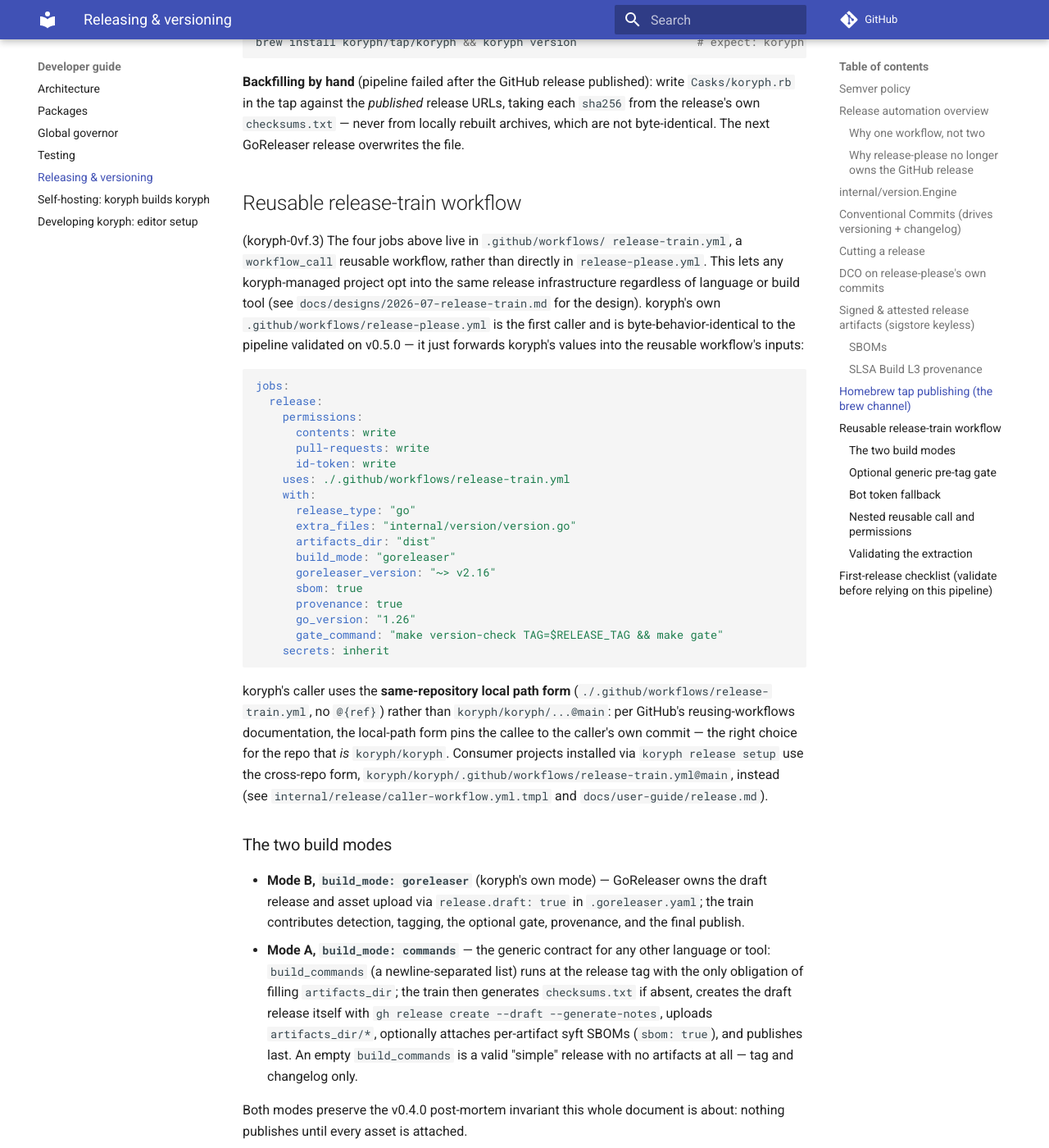
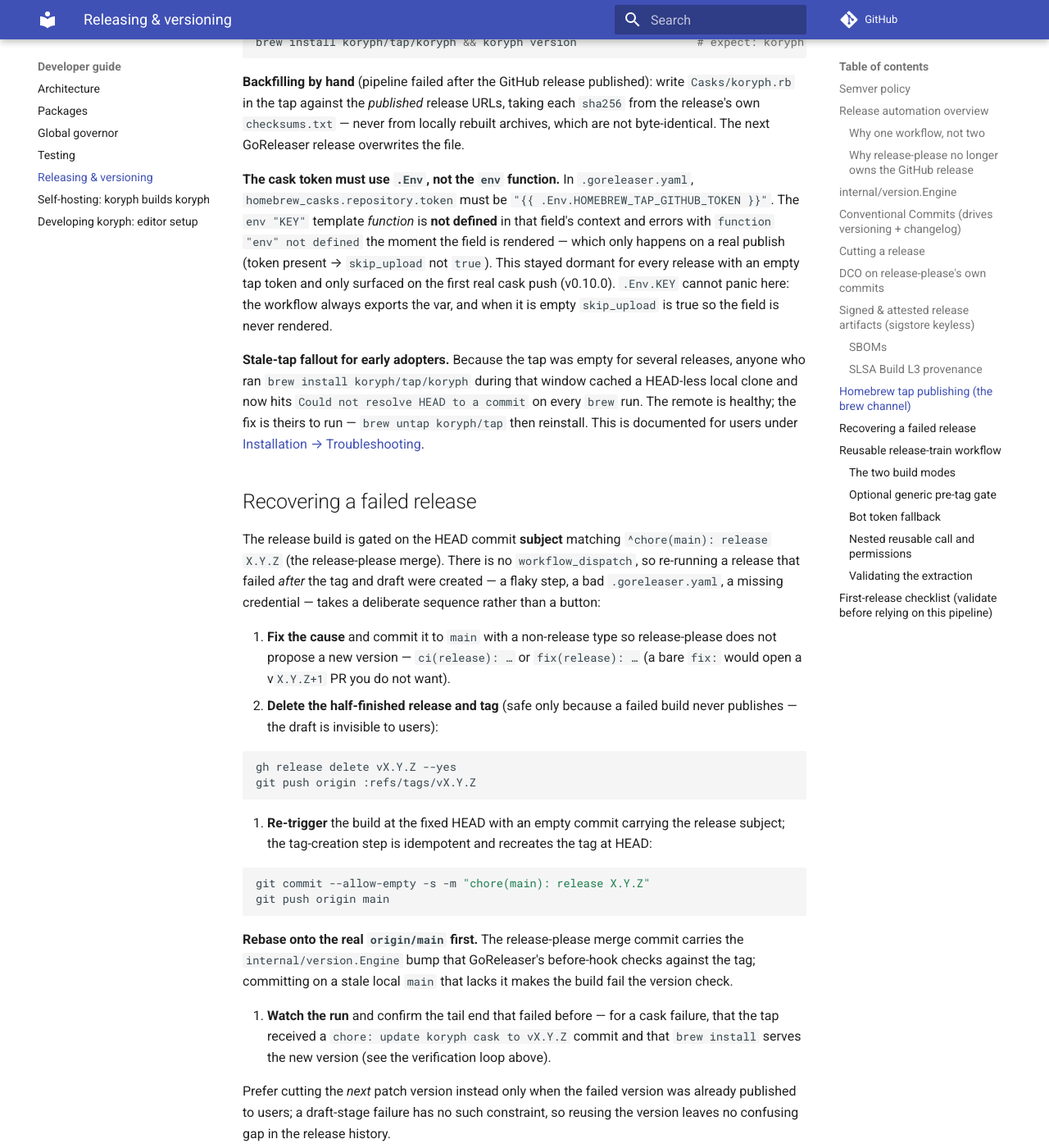
Before and after one commit to koryph/koryph, an MkDocs documentation site: the page built from docs/developer-guide/releasing.md, in a window 1280 px wide and 1400 px high, scrolled down 8355 px. Shown: the whole window at 82% size. Built offline with MkDocs 1.6.1 and Material for MkDocs 9.7.7, drawn with Linux system fonts in a browser that asks for light colours; comment, search, counter and statistics services are not loaded.

Commit message:
docs(releasing): document release recovery + the cask token gotcha
Capture what the v0.10.0 incident taught, so it lives in the repo and not
just in operator memory:

- The cask token must use {{ .Env.HOMEBREW_TAP_GITHUB_TOKEN }}, never the
  env function (undefined in that field; only errors on a real publish).
- 'Recovering a failed release': the delete-draft/tag + ci-fix + empty
  release-subject-commit re-trigger sequence, including the rebase-onto-
  origin/main gotcha for the version-check before-hook.
- Stale-empty-tap fallout for early adopters, cross-linked to the user
  troubleshooting entry.

Docs-only; no release surface touched.

Co-Authored-By: Claude Fable 5 <noreply@anthropic.com>
Claude-Session: https://claude.ai/code/session_01TSh7xW5HyhonoLPGRSTWix
Signed-off-by: Marshall Cody McCain <cody@mccain.family>

````diff
--- a/docs/developer-guide/releasing.md
+++ b/docs/developer-guide/releasing.md
@@ -404,6 +404,69 @@ release URLs, taking each `sha256` from the release's own
 `checksums.txt` — never from locally rebuilt archives, which are not
 byte-identical. The next GoReleaser release overwrites the file.
 
+**The cask token must use `.Env`, not the `env` function.** In
+`.goreleaser.yaml`, `homebrew_casks.repository.token` must be
+`"{{ .Env.HOMEBREW_TAP_GITHUB_TOKEN }}"`. The `env "KEY"` template
+*function* is **not defined** in that field's context and errors with
+`function "env" not defined` the moment the field is rendered — which only
+happens on a real publish (token present → `skip_upload` not `true`). This
+stayed dormant for every release with an empty tap token and only surfaced
+on the first real cask push (v0.10.0). `.Env.KEY` cannot panic here: the
+workflow always exports the var, and when it is empty `skip_upload` is true
+so the field is never rendered.
+
+**Stale-tap fallout for early adopters.** Because the tap was empty for
+several releases, anyone who ran `brew install koryph/tap/koryph` during
+that window cached a HEAD-less local clone and now hits
+`Could not resolve HEAD to a commit` on every `brew` run. The remote is
+healthy; the fix is theirs to run — `brew untap koryph/tap` then reinstall.
+This is documented for users under
+[Installation → Troubleshooting](../user-guide/installation.md#troubleshooting).
+
+## Recovering a failed release
+
+The release build is gated on the HEAD commit **subject** matching
+`^chore(main): release X.Y.Z` (the release-please merge). There is no
+`workflow_dispatch`, so re-running a release that failed *after* the tag
+and draft were created — a flaky step, a bad `.goreleaser.yaml`, a missing
+credential — takes a deliberate sequence rather than a button:
+
+1. **Fix the cause** and commit it to `main` with a non-release type so
+   release-please does not propose a new version — `ci(release): …` or
+   `fix(release): …` (a bare `fix:` would open a v`X.Y.Z+1` PR you do not
+   want).
+2. **Delete the half-finished release and tag** (safe only because a failed
+   build never publishes — the draft is invisible to users):
+
+   ```sh
+   gh release delete vX.Y.Z --yes
+   git push origin :refs/tags/vX.Y.Z
+   ```
+
+3. **Re-trigger** the build at the fixed HEAD with an empty commit carrying
+   the release subject; the tag-creation step is idempotent and recreates
+   the tag at HEAD:
+
+   ```sh
+   git commit --allow-empty -s -m "chore(main): release X.Y.Z"
+   git push origin main
+   ```
+
+   **Rebase onto the real `origin/main` first.** The release-please merge
+   commit carries the `internal/version.Engine` bump that GoReleaser's
+   before-hook checks against the tag; committing on a stale local `main`
+   that lacks it makes the build fail the version check.
+
+4. **Watch the run** and confirm the tail end that failed before — for a
+   cask failure, that the tap received a `chore: update koryph cask to
+   vX.Y.Z` commit and that `brew install` serves the new version (see the
+   verification loop above).
+
+Prefer cutting the *next* patch version instead only when the failed
+version was already published to users; a draft-stage failure has no such
+constraint, so reusing the version leaves no confusing gap in the release
+history.
+
 ## Reusable release-train workflow
 
 (koryph-0vf.3) The four jobs above live in `.github/workflows/
````
